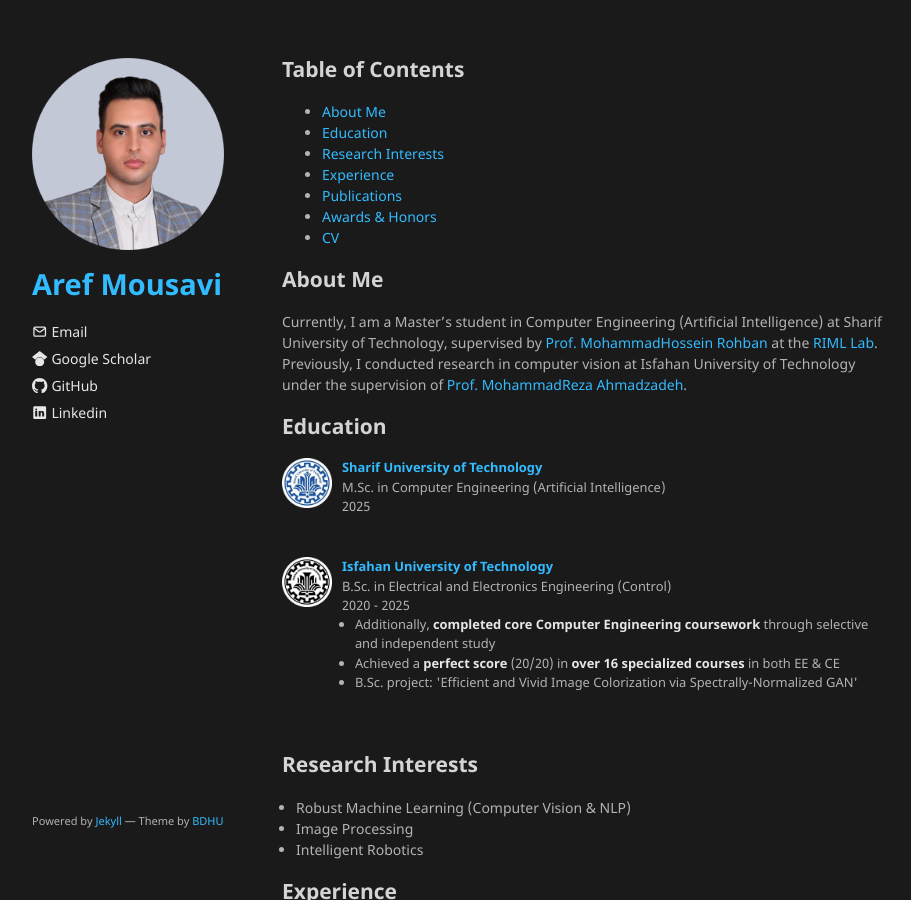
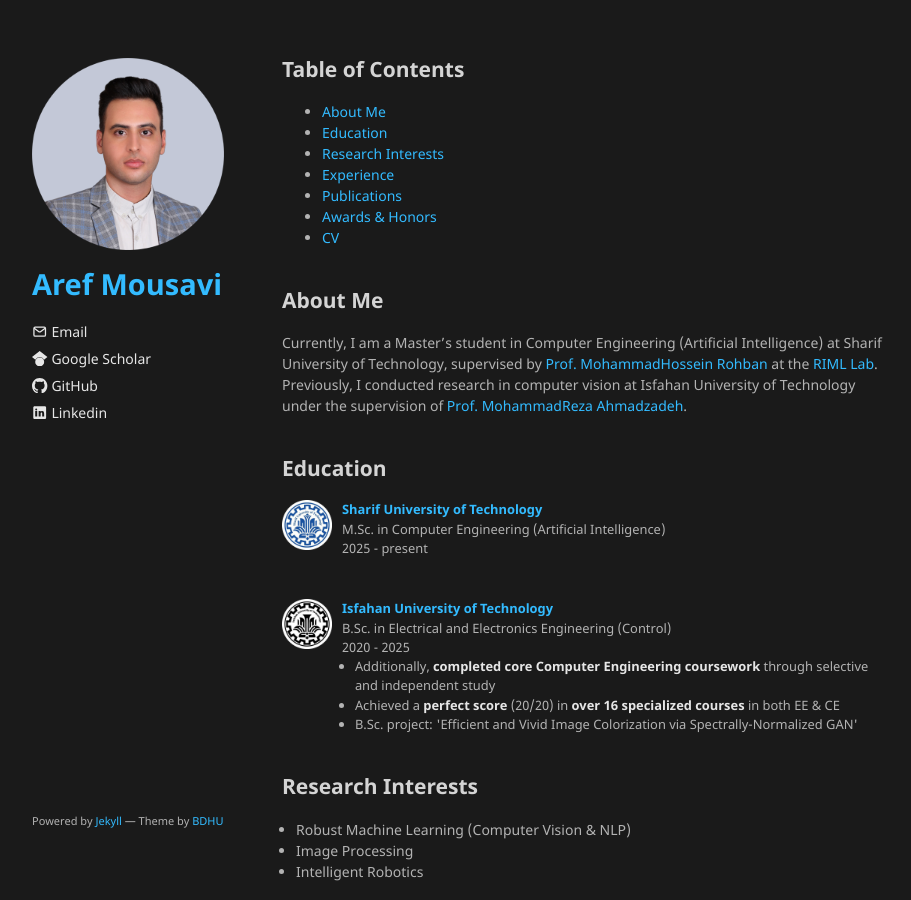
Before and after one commit to arefmousavi/arefmousavi.github.io, a Jekyll site: the page built from index.md, in a window 1280 px wide and 900 px high. Shown: the whole window, without its empty margins (178-1089 px from the left). Built offline with Jekyll 4.4.1, drawn with Linux system fonts in a browser that asks for light colours; the repository's description, which GitHub fills in, is left out; our own code applies the rules of GitHub Pages for plain Markdown files.

Commit message:
chore: update main page

```diff
--- a/index.md
+++ b/index.md
@@ -10,11 +10,12 @@ layout: default
 - [Publications](#publications)
 - [Awards & Honors](#awards--honors)
 - [CV](#cv)
-
+<br><br>
 
 ## About Me
 Currently, I am a Master’s student in Computer Engineering (Artificial Intelligence) at Sharif University of Technology, supervised by <a href="https://scholar.google.com/citations?user=pRyJ6FkAAAAJ&hl=en" target="_blank">Prof. MohammadHossein Rohban</a> at the <a href="https://www.linkedin.com/company/robust-and-interpretable-machine-learning-lab/" target="_blank">RIML Lab</a>.
 Previously, I conducted research in computer vision at Isfahan University of Technology under the supervision of <a href="https://scholar.google.com/citations?user=0TmalsgAAAAJ&hl=en" target="_blank">Prof. MohammadReza Ahmadzadeh</a>.
+<br><br>
 
 ## Education
 
@@ -23,7 +24,7 @@ Previously, I conducted research in computer vision at Isfahan University of Tec
   <div style="font-size: 92%;">
     <strong><a href="https://en.sharif.ir/" target="_blank">Sharif University of Technology</a></strong><br>
     M.Sc. in Computer Engineering (Artificial Intelligence)<br>
-    2025<br>
+    2025 - present<br>
   </div>
 </div><br>
 
@@ -33,7 +34,7 @@ Previously, I conducted research in computer vision at Isfahan University of Tec
     <strong><a href="https://english.iut.ac.ir/" target="_blank">Isfahan University of Technology</a></strong><br>
     B.Sc. in Electrical and Electronics Engineering (Control)<br>
     2020 - 2025<br>
-    <ul style="padding-left: 1em; margin-left: 0; list-style-position: outside;">
+    <ul style="padding-left: 1em; margin-left: 0; list-style-position: outside; margin-bottom: 0;">
       <li>Additionally, <strong>completed core Computer Engineering coursework</strong> through selective and independent study</li>
       <li>Achieved a <strong>perfect score</strong> (20/20) in <strong>over 16 specialized courses</strong> in both EE & CE</li>
       <li>B.Sc. project: 'Efficient and Vivid Image Colorization via Spectrally-Normalized GAN'</li>
@@ -43,11 +44,11 @@ Previously, I conducted research in computer vision at Isfahan University of Tec
 
 
 ## Research Interests
-<ul style="padding-left: 1em; margin-left: 0; list-style-position: outside;">
+<ul style="padding-left: 1em; margin-left: 0; list-style-position: outside; margin-bottom: 0;">
   <li>Robust Machine Learning (Computer Vision & NLP)</li>
   <li>Image Processing</li>
   <li>Intelligent Robotics</li>
-</ul>
+</ul><br>
 
 
 ## Experience
@@ -56,7 +57,7 @@ Previously, I conducted research in computer vision at Isfahan University of Tec
   <div style="font-size: 92%;">
     <strong>Teaching Assistant</strong><br>
     <a href="https://english.iut.ac.ir/" target="_blank">Isfahan University of Technology</a><br>
-    <ul style="padding-left: 1em; margin-left: 0; list-style-position: outside;">
+    <ul style="padding-left: 1em; margin-left: 0; list-style-position: outside; margin-bottom: 0;">
       <li>
         <strong>Machine Learning</strong><br>
         Feb 2025 - Jul 2025 · 6 mos<br>
@@ -74,14 +75,14 @@ Previously, I conducted research in computer vision at Isfahan University of Tec
 
 ## Publications
 Comming soon!
-
+<br><br>
 
 ## Awards & Honors
-<ul style="padding-left: 1em; margin-left: 0; list-style-position: outside;">
+<ul style="padding-left: 1em; margin-left: 0; list-style-position: outside; margin-bottom: 0;">
   <li>Ranked <strong>2nd nationwide</strong> among ~18,000 participants in the 2025 M.Sc. Entrance Exam (Konkor) in <strong>Computer Engineering</strong></li>
   <li>Graduated in the <strong>top 3–5%</strong> of 146 B.Sc. students at Isfahan University of Technology</li>
   <li>Ranked <strong>2nd</strong> in the <strong>RoboCup Asia-Pacific</strong> 2018 competition during high school</li>
-</ul>
+</ul><br>
 
 
 ## CV
```
